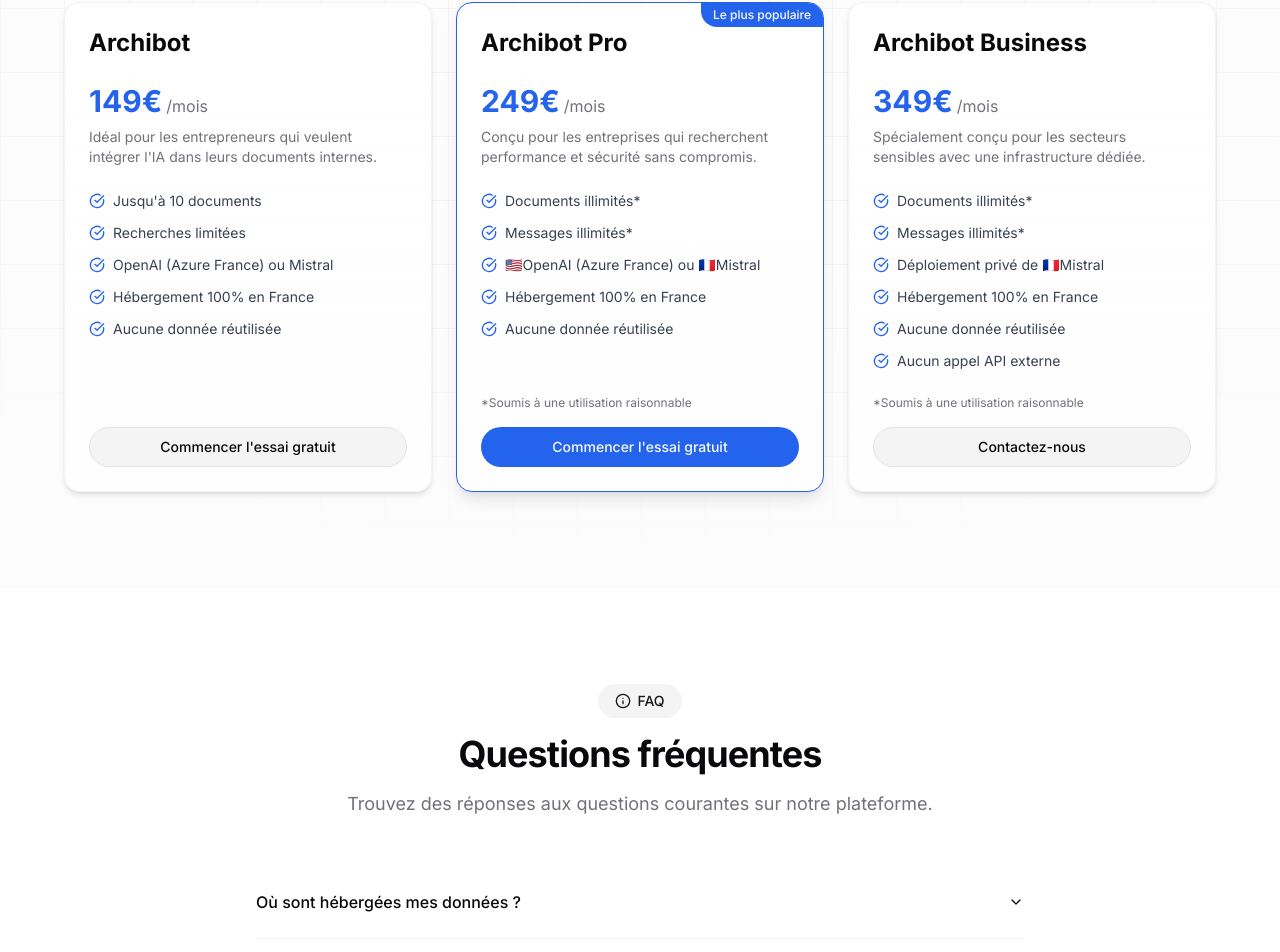
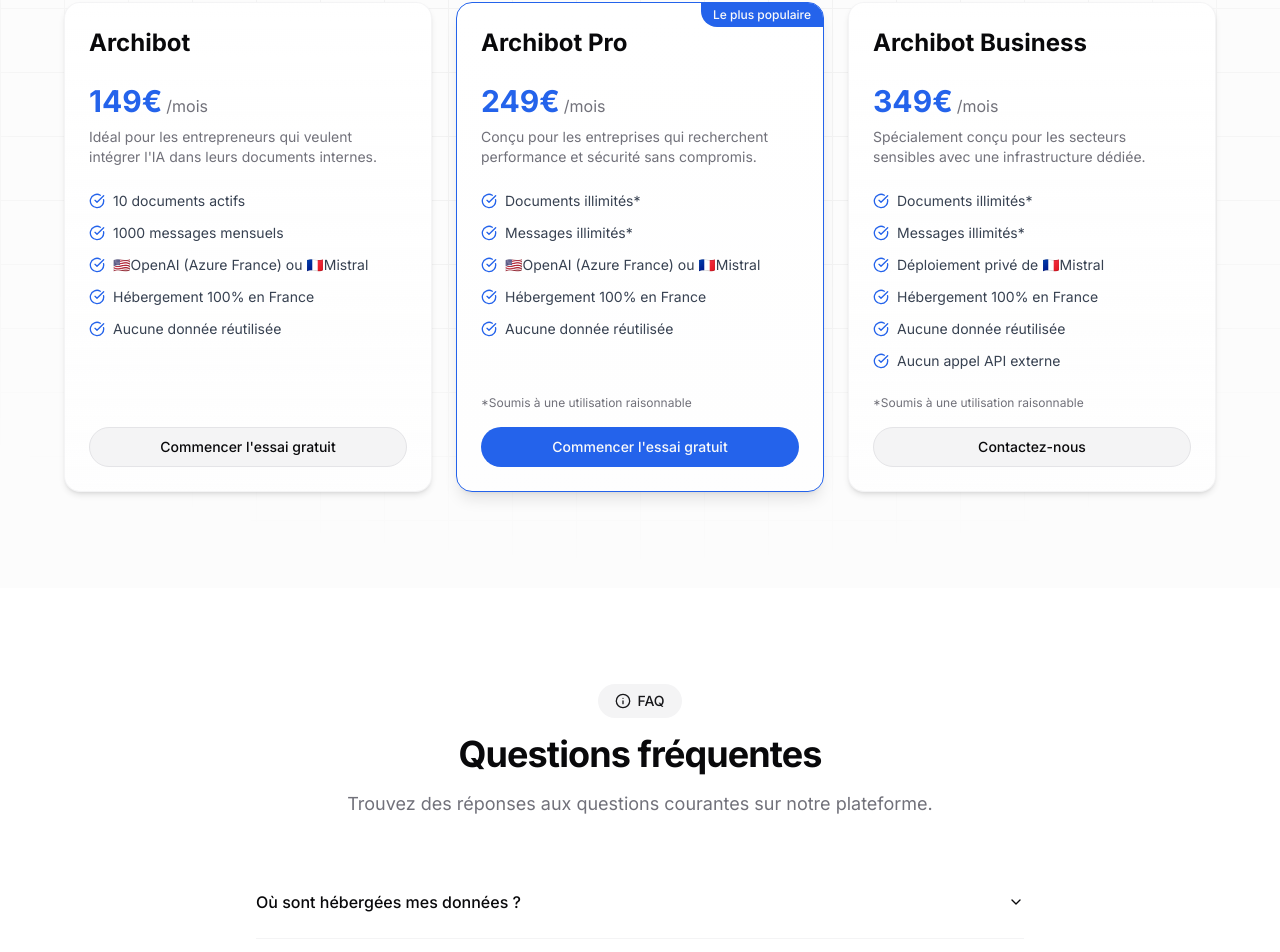
Before and after one commit to AlienorAI/website, a Next.js app: page / in a window 1280 px wide. Shown: the part 4887-5839 px from the top of the page. Built offline with nearby package versions, Linux system fonts and the light colour scheme.

Commit message:
feat: better offers

```diff
--- a/app/page.tsx
+++ b/app/page.tsx
@@ -813,9 +813,9 @@ export default function LandingPage() {
                         description:
                           "Idéal pour les entrepreneurs qui veulent intégrer l'IA dans leurs documents internes.",
                         features: [
-                          "Jusqu'à 10 documents",
-                          "Recherches limitées",
-                          "OpenAI (Azure France) ou Mistral",
+                          "10 documents actifs",
+                          "1000 messages mensuels",
+                          "🇺🇸OpenAI (Azure France) ou 🇫🇷Mistral",
                           "Hébergement 100% en France",
                           "Aucune donnée réutilisée",
                         ],
```
